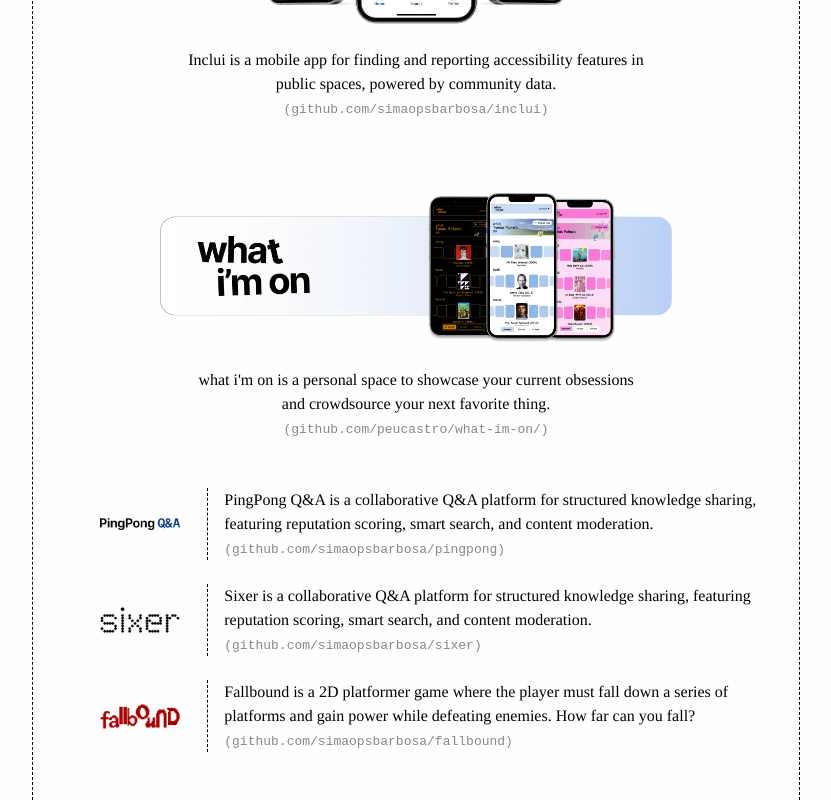
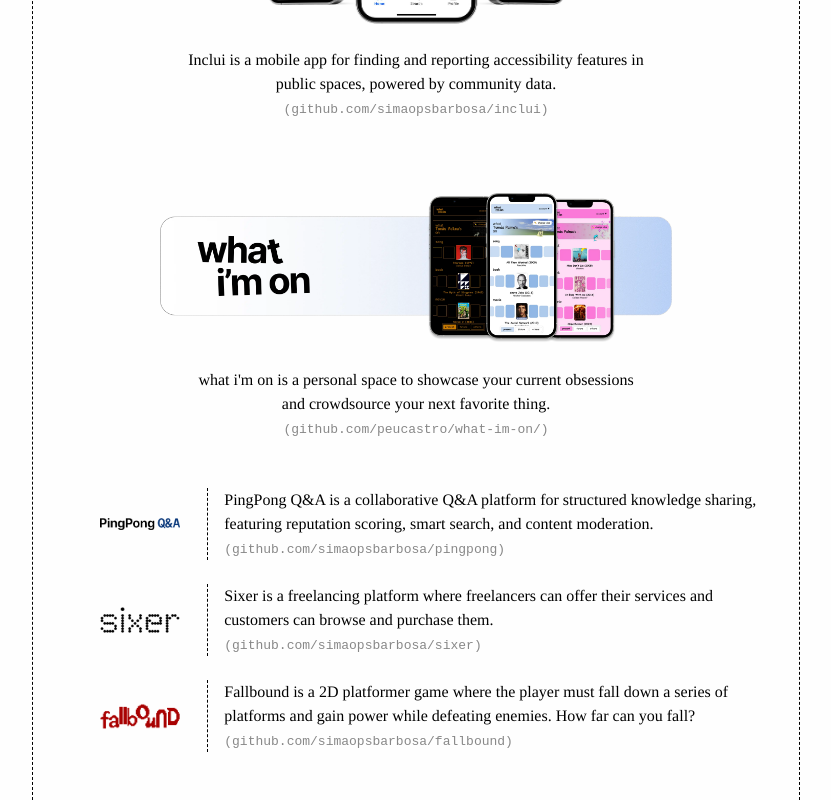
Before and after one commit to simaopsbarbosa/personal-website, a SvelteKit app: page /projects in a window 1280 px wide. Shown: the part 910-1710 px from the top of the page, without its empty margins (224-1055 px from the left). Built offline with nearby package versions, Linux system fonts and the light colour scheme; a web font is replaced by a local one.

Commit message:
fixed sixer project description

```diff
--- a/src/routes/projects/+page.svelte
+++ b/src/routes/projects/+page.svelte
@@ -44,7 +44,7 @@
 		{
 			title: 'Sixer',
 			description:
-				'Sixer is a collaborative Q&A platform for structured knowledge sharing, featuring reputation scoring, smart search, and content moderation.',
+				'Sixer is a freelancing platform where freelancers can offer their services and customers can browse and purchase them.',
 			link: 'https://github.com/simaopsbarbosa/sixer',
 			logo: sixerLogo
 		},
```
